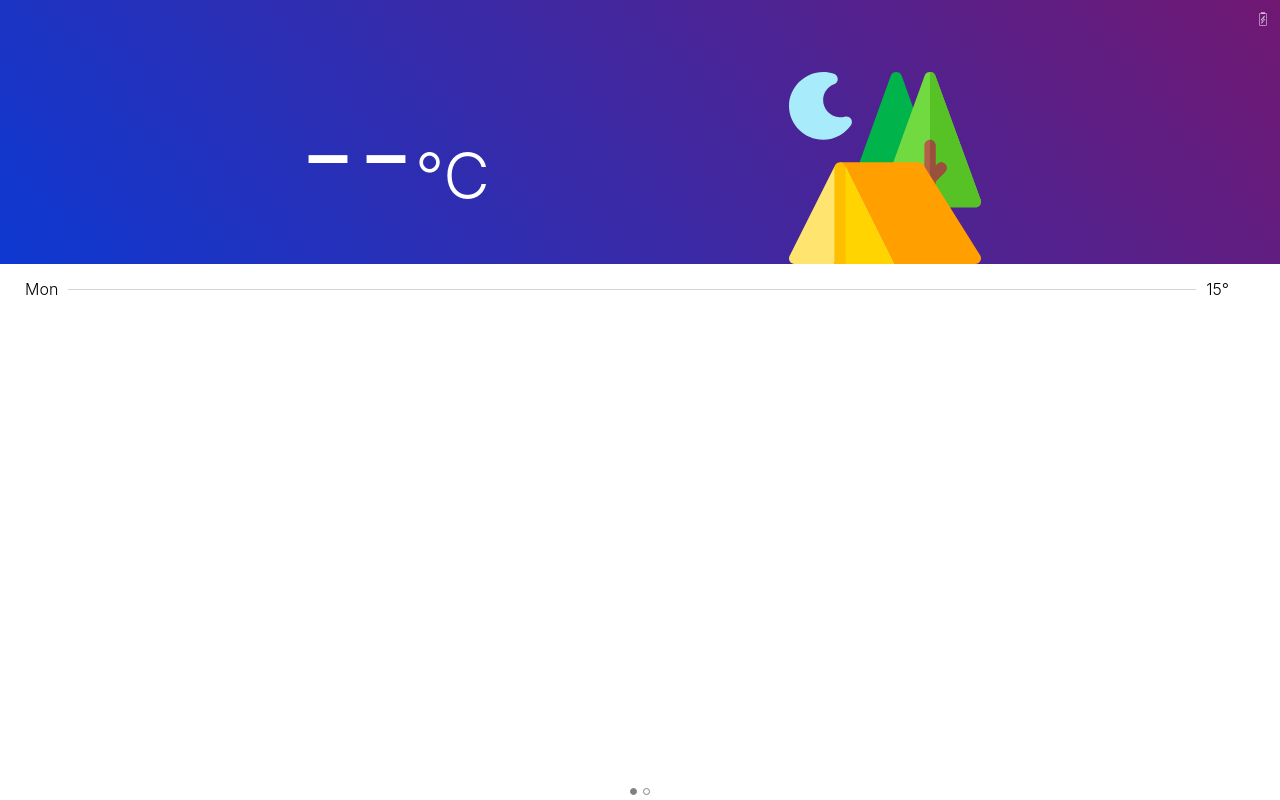
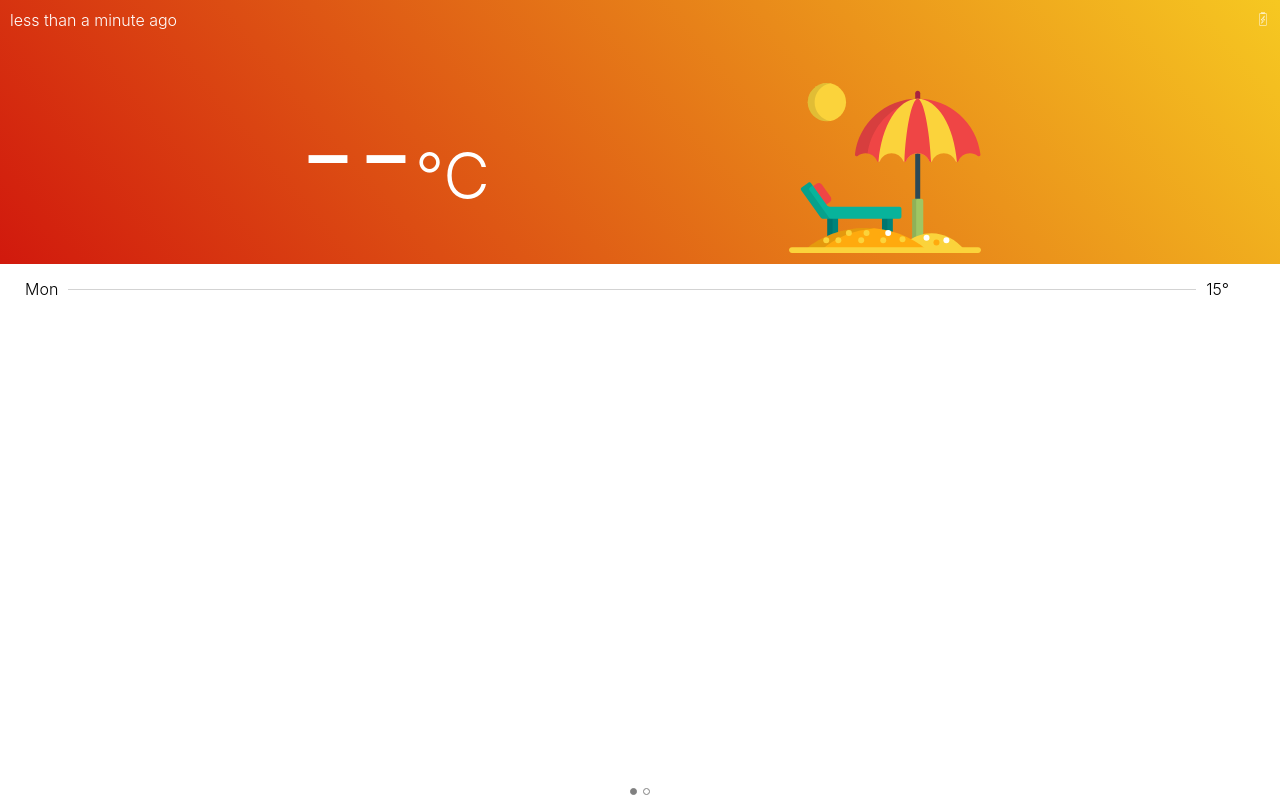
Before and after one commit to ben-watt/plant-monitor, a React (Create React App) app in the folder plant-react-app/: page / in a window 1280 px wide. Shown: the top 800 px of the page. Built offline with nearby package versions, Linux system fonts and the light colour scheme.

Commit message:
Add formatting to the header and include new date display logic for last reading

```diff
--- a/plant-react-app/package.json
+++ b/plant-react-app/package.json
@@ -7,6 +7,7 @@
     "@testing-library/react": "^9.5.0",
     "@testing-library/user-event": "^7.2.1",
     "chart.js": "^2.9.3",
+    "date-fns": "^2.12.0",
     "firebase": "^7.14.1",
     "react": "^16.13.1",
     "react-dom": "^16.13.1",
--- a/plant-react-app/src/App.js
+++ b/plant-react-app/src/App.js
@@ -6,9 +6,10 @@ import Page from './Page';
 import Header from './Header';
 import History from './History';
 import PageContainer from './PageContainer';
+import { formatDistance, getHours } from 'date-fns'
 
 const parseReading = (reading) =>  ({
-  date: new Date(reading.epoch_time * 1000).toLocaleString(),
+  date: new Date(reading.epoch_time * 1000),
   humidity: reading.humidity.toFixed(0),
   temperature: reading.temperature.toFixed(0),
   voltage: reading.voltage.toString() ?? "Unknown"
@@ -27,7 +28,7 @@ class App extends React.Component  {
     super(props);
     this.state = {
       lastReading: {
-        date: "",
+        date: new Date(),
         humidity: "--",
         temperature: "--"
       }
@@ -58,23 +59,25 @@ class App extends React.Component  {
   }
 
   getTemperature() {
-    if(true) {
+    var date = new Date();
+    var hours = getHours(date);
+    if(hours > 19 || hours < 5) {
       return <Header
         leftColour="#0D38D1"
         rightColour="#701872"
         value={this.state.lastReading.temperature}
         suffex={"°C"}
-        date={this.state.lastReading.date}
+        date={formatDistance(this.state.lastReading.date, new Date())}
         image={"./camping-tent.svg"}
         bottom />
     } else {
       return <Header
-        leftColour="#0D38D1"
-        rightColour="#701872"
+        leftColour="#D1190D"
+        rightColour="#F6C821"
         value={this.state.lastReading.temperature}
         suffex={"°C"}
-        date={this.state.lastReading.date}
-        image={"./camping-tent.svg"}
+        date={formatDistance(this.state.lastReading.date, new Date())}
+        image={"./beach.svg"}
         bottom />
     }
   }
@@ -84,14 +87,7 @@ class App extends React.Component  {
       <div id="app">
         <PageContainer>
             <Page>
-              <Header
-                leftColour="#0D38D1"
-                rightColour="#701872"
-                value={this.state.lastReading.temperature}
-                suffex={"°C"}
-                date={this.state.lastReading.date}
-                image={"./camping-tent.svg"}
-                bottom />
+              {this.getTemperature()}
               <History />
             </Page>
             <Page>
@@ -100,7 +96,7 @@ class App extends React.Component  {
                 rightColour="#EBECED"
                 value={this.state.lastReading.humidity}
                 suffex={"%"}
-                date={this.state.lastReading.date}
+                date={formatDistance(this.state.lastReading.date, new Date())}
                 image={"./water.svg"} />
               <History />
             </Page>
--- a/plant-react-app/src/Header.js
+++ b/plant-react-app/src/Header.js
@@ -47,7 +47,7 @@ const Header = (props) => {
     return (
         <Section leftColour={props.leftColour} rightColour={props.rightColour}>
             <HeaderContainer>
-                <div id="last-reading">{props.date}</div>
+                <div id="last-reading">{props.date} ago</div>
                     <div id="battery">
                     <img src="./battery.svg"></img>
                 </div>
```
Also changed, not shown: 1 other file (tests, documents, lock files or other folders).
